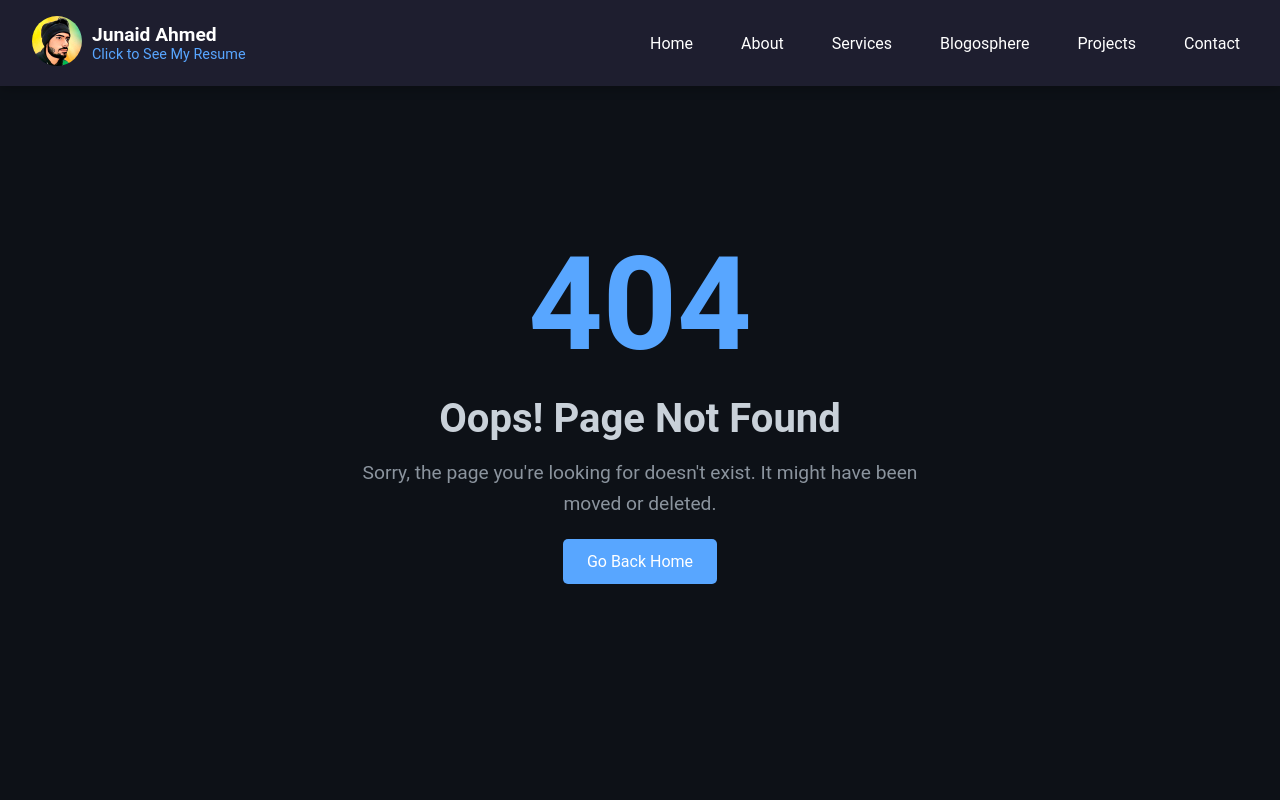
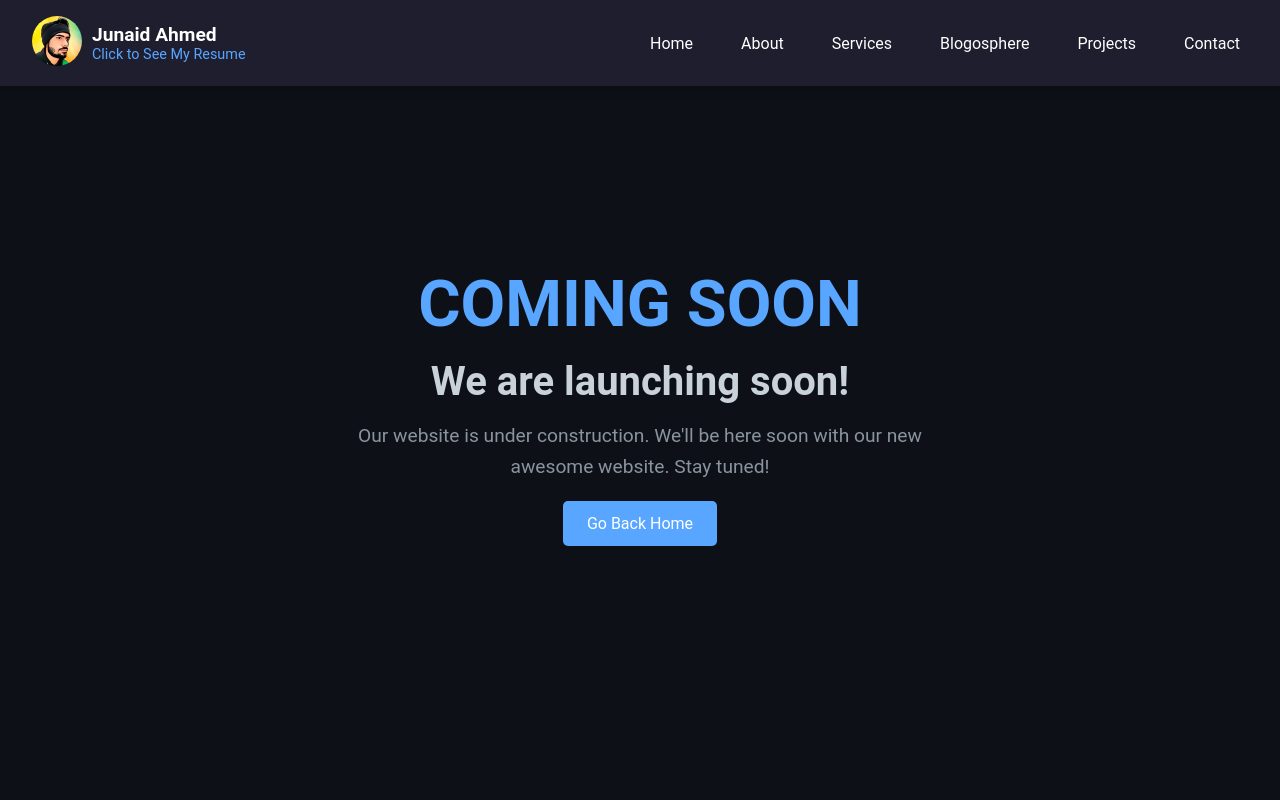
Before and after one commit to junaidahmed404/portfolio, a React (Create React App) app: page /portfolio/coming-soon in a window 1280 px wide. Shown: the top 800 px of the page. Built offline with nearby package versions, Linux system fonts and the light colour scheme.

Commit message:
added google tracker

```diff
--- a/public/index.html
+++ b/public/index.html
@@ -14,6 +14,16 @@
     <title>
       Junaid Ahmed | MERN Stack | Web App | Full Stack | Website Developer
     </title>
+
+    <!-- Google tag (gtag.js) -->
+    <script async src="https://www.googletagmanager.com/gtag/js?id=G-5M40WT11EJ"></script>
+    <script>
+      window.dataLayer = window.dataLayer || [];
+      function gtag(){dataLayer.push(arguments);}
+      gtag('js', new Date());
+
+      gtag('config', 'G-5M40WT11EJ');
+    </script>
   </head>
   <body>
     <noscript>You need to enable JavaScript to run this app.</noscript>
--- a/src/App.js
+++ b/src/App.js
@@ -3,6 +3,7 @@ import Layouts from "./components/Layouts/Layouts";
 import Header from "./components/Header/Header";
 import Footer from "./components/Footer/Footer";
 import ErrorPage from "./components/pages/ErrorPage/ErrorPage";
+import ComingSoon from "./components/pages/CommingSoonPage/CommingSoonPage";
 
 const App = () => {
   return (
@@ -10,7 +11,8 @@ const App = () => {
       <Header />
       <Routes>
         <Route path="/" element={<Layouts />} />
-        <Route path="*" element={<ErrorPage />} />
+        <Route path="/coming-soon" element={<ComingSoon/>} /> {/* Added Coming Soon Page */}
+        <Route path="*" element={<ErrorPage />} /> {/* Fixed syntax error */}
       </Routes>
       <Footer />
     </Router>
--- a/src/components/pages/BlogoSphere/BlogoSphere.jsx
+++ b/src/components/pages/BlogoSphere/BlogoSphere.jsx
@@ -1,6 +1,9 @@
 import "./BlogSection.css";
+import { useNavigate } from "react-router-dom";
 
 function BlogSection() {
+  const navigate = useNavigate();
+
   return (
     <section id="blog" className="section">
       <h1 className="colorChangeHeading">Blogosphere</h1>
@@ -13,9 +16,12 @@ function BlogSection() {
           curious soul eager to learn, my blog is a treasure trove waiting to be
           explored.
           <br />
-          &quot;click below To visit Blog Section&quot;
+          &quot;Click below to visit the Blog Section&quot;
         </p>
-        <button className="btn--primary btn btnBtn boxShadow">
+        <button
+          className="btn--primary btn btnBtn boxShadow"
+          onClick={() => navigate("/coming-soon")} // ✅ Correct route path
+        >
           Dive into the Blogosphere
         </button>
       </div>
--- /dev/null
+++ b/src/components/pages/CommingSoonPage/CommingSoonPage.css
@@ -0,0 +1,59 @@
+.comingSoonPage {
+    height: 100vh;
+    display: flex;
+    justify-content: center;
+    align-items: center;
+    background-color: #0d1117;
+    color: #c9d1d9;
+    text-align: center;
+    padding: 2rem;
+  }
+
+  .comingSoonContent {
+    max-width: 600px;
+  }
+
+  .comingSoonContent h1 {
+    font-size: 4rem;
+    margin-bottom: 1rem;
+    color: #58a6ff;
+    animation: pulse 1.5s infinite;
+  }
+
+  .comingSoonContent h2 {
+    font-size: 2.5rem;
+    margin-bottom: 1rem;
+    color: #c9d1d9;
+  }
+
+  .comingSoonContent p {
+    font-size: 1.2rem;
+    margin-bottom: 2rem;
+    line-height: 1.6;
+    color: #8b949e;
+  }
+
+  .btn--primary {
+    background-color: #58a6ff;
+    color: #fff;
+    padding: 0.8rem 1.5rem;
+    text-decoration: none;
+    font-size: 1rem;
+    border-radius: 5px;
+  }
+
+  .btn--primary:hover {
+    background-color: #1f6feb;
+  }
+
+  @keyframes pulse {
+    0% {
+      transform: scale(1);
+    }
+    50% {
+      transform: scale(1.05);
+    }
+    100% {
+      transform: scale(1);
+    }
+  }
--- /dev/null
+++ b/src/components/pages/CommingSoonPage/CommingSoonPage.jsx
@@ -0,0 +1,22 @@
+import "./CommingSoonPage.css";
+import { Link } from "react-router-dom"; // If using React Router for navigation
+
+function ComingSoon() {
+  return (
+    <div className="comingSoonPage">
+      <div className="comingSoonContent">
+        <h1 className="colorChangeHeading">Coming Soon</h1>
+        <h2>We are launching soon!</h2>
+        <p>
+          Our website is under construction. We&apos;ll be here soon with our new
+          awesome website. Stay tuned!
+        </p>
+        <Link to="/" className="btn--primary btn btnBtn boxShadow">
+          Go Back Home
+        </Link>
+      </div>
+    </div>
+  );
+}
+
+export default ComingSoon;
--- a/src/components/pages/HomeSection/HomeSection.jsx
+++ b/src/components/pages/HomeSection/HomeSection.jsx
@@ -50,7 +50,7 @@ function HomeSection() {
           </div>
           <div className="platForm borderDark borderLight border">
             <a
-              href="https://www.facebook.com/people/Junaid-Ahmed/pfbid0xXMbD16iXge2BYGRHWV9kxunKqqaZFM3F2EKemkuuRsgCZcR9dri3AfgbWHtKmDVl/?mibextid=ZbWKwL"
+              href="https://web.facebook.com/Junaidahmedx98/"
               target="_blank"
               rel="noopener noreferrer"
             >
```
Also changed, not shown: 1 other file (tests, documents, lock files or other folders).
